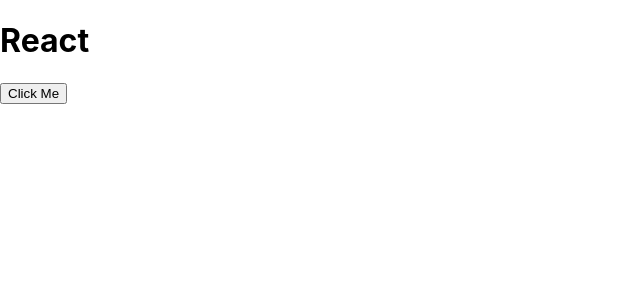
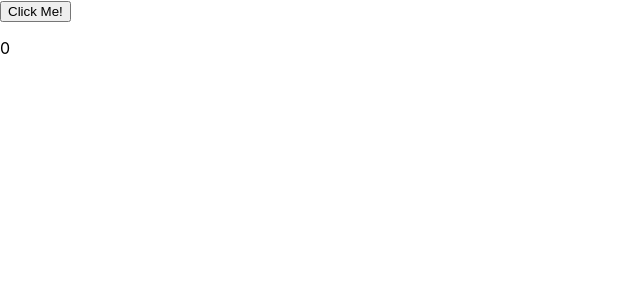
Before and after one commit to MalcolmSmalls/Odin-React-App-Test, a React (Create React App) app: page / in a window 1280 px wide. Shown: the top 300 px of the page, without its empty margins (0-640 px from the left). Built offline with nearby package versions, Linux system fonts and the light colour scheme.

Commit message:
Experiment with State in React

```diff
--- a/src/App.js
+++ b/src/App.js
@@ -1,32 +1,73 @@
-import './App.css';
-import React, { Component } from 'react';
-import MyComponent from './MyComponent'
+// import './App.css';
+// import React, { Component } from 'react';
+// import MyComponent from './MyComponent'
 
 
+// class App extends Component {
+//   constructor() {
+//     super()
+//   }
+
+//   onClickBtn() {
+//     this.onClickBtn = this.onClickBtn.bind(this)
+//   }
+
+//   onClickBtn() {
+//     console.log('The button was clicked')
+//   }
+
+
+
+//   render(){
+//     return (
+//       <div>
+//         <MyComponent title="React" onButtonClicked={this.onClickBtn}></MyComponent>
+//       </div>
+//     )
+//   }
+
+// }
+
+
+// export default App;
+
+
+
+
+import React, { Component} from 'react'
+
 class App extends Component {
-  constructor(props) {
-    super(props)
+	constructor(){
+		super()
+
+
+    this.state = {
+      count: 0,
     }
 
-  onClickBtn() {
-    this.onClickBtn = this.onClickBtn.bind(this)
-  }
-
-  onClickBtn() {
-    console.log('The button was clicked')
+    this.countUp = this.countUp.bind(this)
 	}
 
 
 
+
+	countUp(){
+		this.setState({
+			count: this.state.count + 1
+		})
+	}
+
 	render(){
 		return (
 			<div>
-        <MyComponent title="React" onButtonClicked={this.onClickBtn}></MyComponent>
+				<button onClick={this.countUp}>Click Me!</button>
+				<p>{this.state.count}</p>
 			</div>
+
 		)
 	}
 
 }
 
 
-export default App;
+export default App
```
Lines whose indentation alone changed are shown as unchanged.
